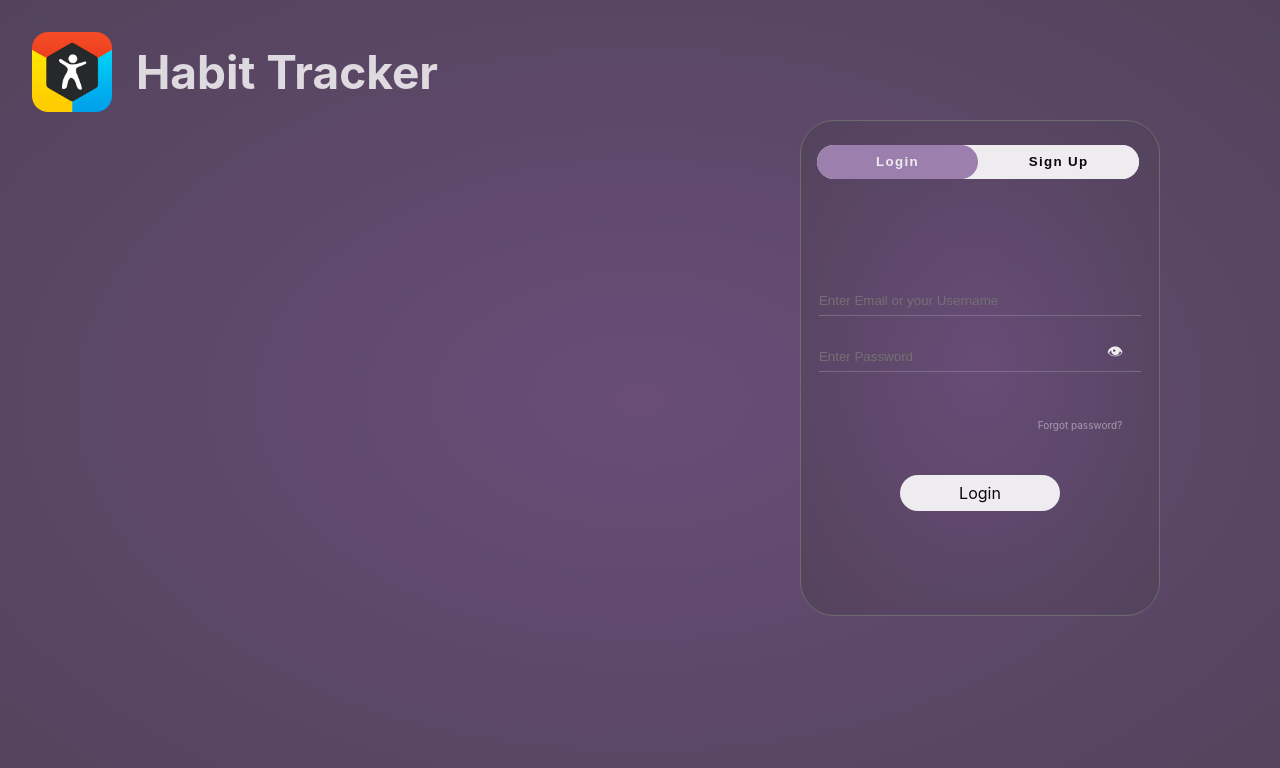
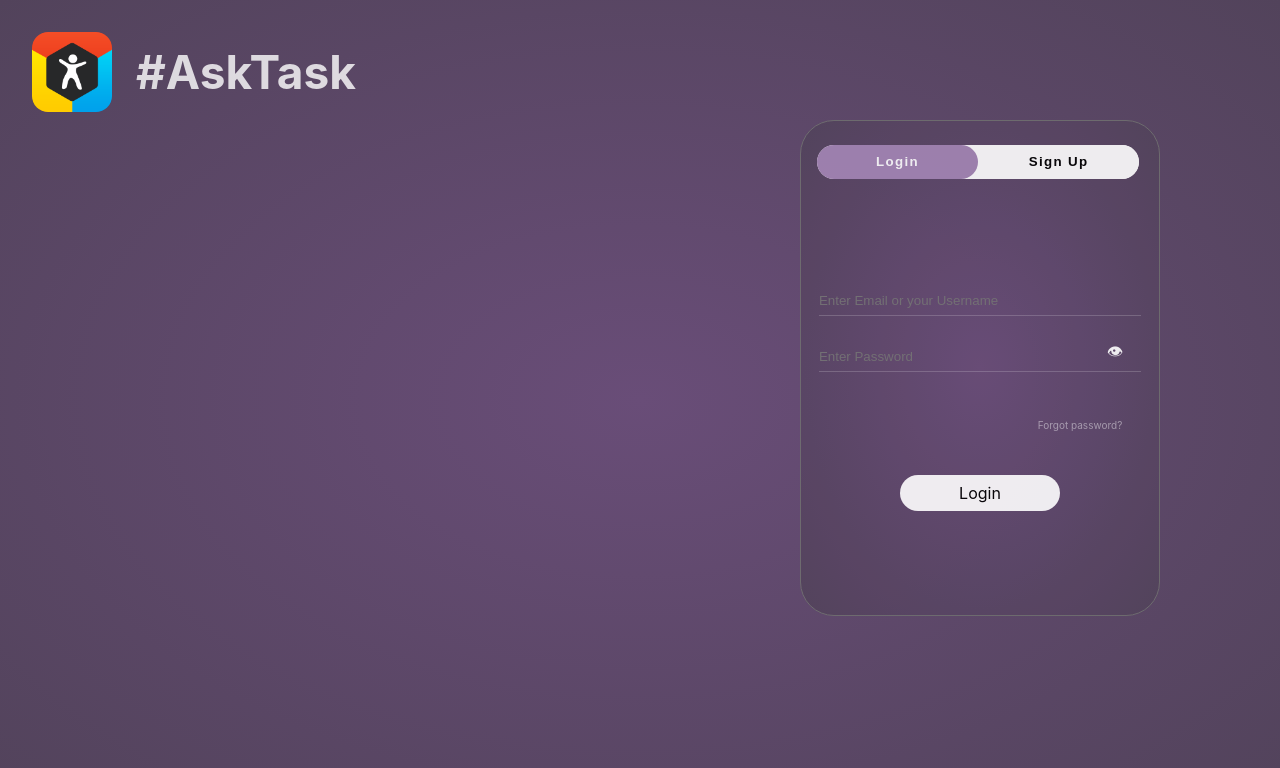
Before and after one commit to hamid1882/AskTask, a Next.js app: page / in a window 1280 px wide. Shown: the top 768 px of the page. Built offline with nearby package versions, Linux system fonts and the light colour scheme; no server answers.

Commit message:
Changed title

```diff
--- a/Components/Topbar.js
+++ b/Components/Topbar.js
@@ -38,7 +38,7 @@ export default function Topbar({userName, isAvatar, handleLogout}) {
             src="/static/images/logo.png"
             alt="icon"
             style={{height: "3em", width: "3em", opacity: "0.7"}} />
-          <h2 className="title">Habit Tracker</h2>
+          <h2 className="title">#AskTask</h2>
         </div>
         <div className="flex-1">
           <div className="top-text-bar">
--- a/pages/index.js
+++ b/pages/index.js
@@ -5,12 +5,12 @@ export default function Home() {
   return (
     <div className='main'>
       <Head>
-        <title>Task Manager - Login</title>
+        <title>AskTask - Login</title>
         <link rel="icon" href="/favicon.ico" />
       </Head>
       <div className="top-bar">
         <img src="/static/images/logo.png" alt="logo" className="logo" style={{height: "5em", width: "5em"}} />
-        <span className="title" style={{fontSize: "46px"}}>Habit Tracker</span>
+        <span className="title" style={{fontSize: "46px"}}>#AskTask</span>
       </div>
       <div className="user-login-container">
         <LoginPage />
```
